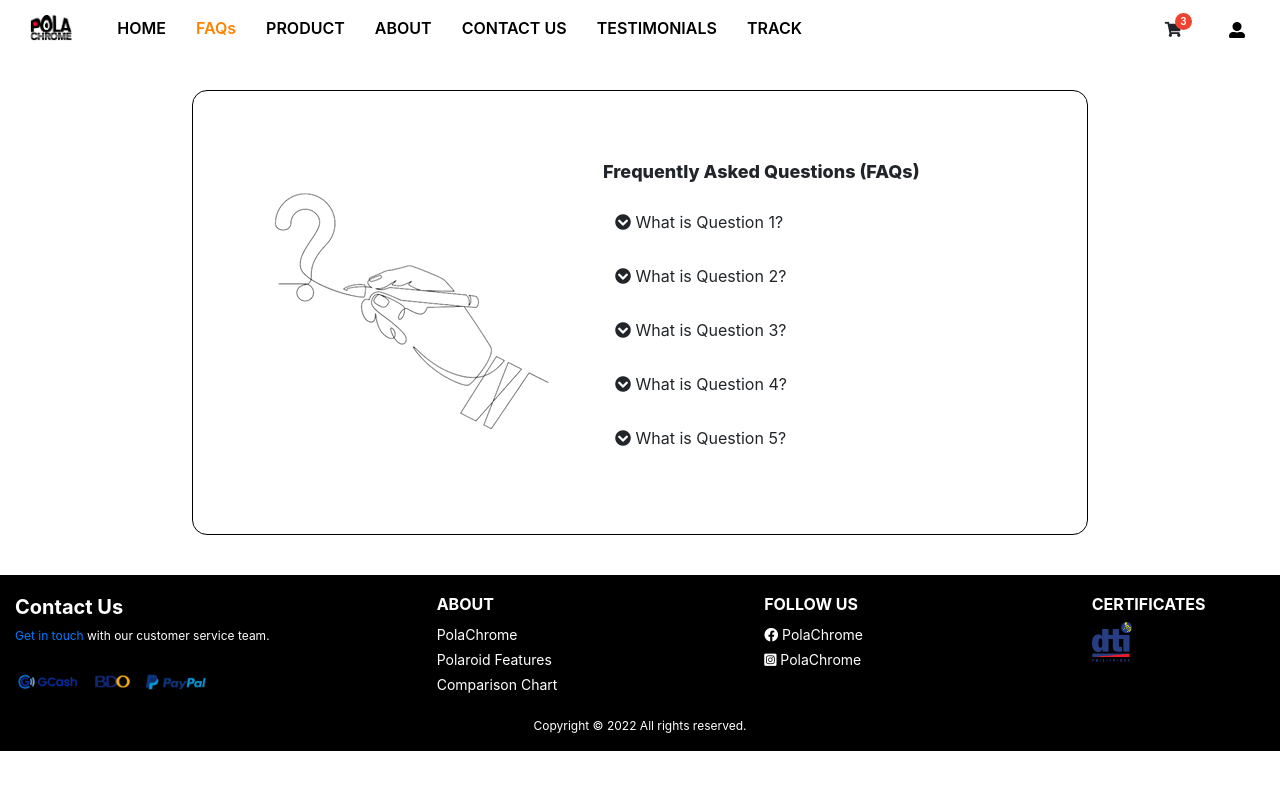
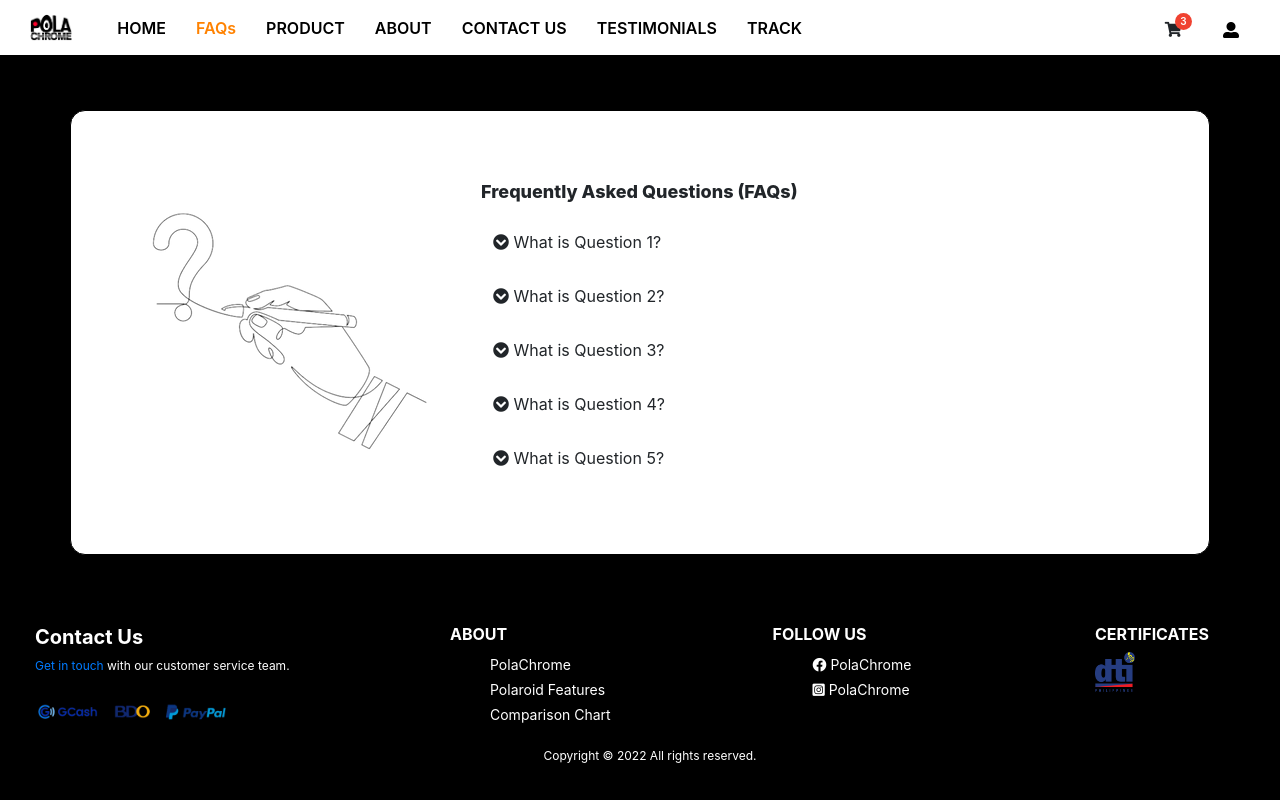
Before and after one commit to Polachrome-Website/polachrome-website, a PHP site: page /faq.html in a window 1280 px wide. Run offline with PHP 8.4, Linux system fonts and the light colour scheme; some libraries are stand-ins or nearby versions.

Commit message:
changed background for FAQs

```diff
--- a/faq.css
+++ b/faq.css
@@ -3,49 +3,40 @@
     src: url(font/FF\ Real\ Head\ Pro/);
   }
 
-  *{
-      margin:0;
-      padding:0;
-      box-sizing: border-box;
-      outline: none;
-
-  }
 
   body{
-      height: 100%;
-      background: white;
+      background-color: black;
+      max-height: fit-content;
       font-family: font-face="Polaroid";
       padding-top: 20px;
       overflow-x: hidden;
       flex-direction: column;
-      min-height: 100vh;
   }
 
 @media(max-width:1245px){
     .bg-img{
-      min-height: 60vh;
+      min-height: 100%;
     }
 }
 
 .bg-img{
-      background-image: url(img/faqs.jpg);
       background-size: cover;
-      min-height:90vh;
+      min-height:100%;
+      min-width: 100%;
       position:relative;
       background-repeat: no-repeat;
-      color:white;
-      text-shadow: 5px 5px 5px rgba(0,0,0,.2)
+
 }
 
 .container{
+      position: relative;
       background: white;
       border: 1px solid black;
-      width: 70%;
       height: 100%;
       padding: 70px;
       border-radius: 15px;
-      margin-top: 70px;
-      margin-bottom: 20px;
+      margin-top: 90px;
+      margin-bottom: 50px;
       display: flex;
 }
 
@@ -583,6 +574,7 @@ footer{
   bottom: 0px;
   width: 100%;
   height: min-content;
+  padding-left: 20px;
 
 }
 
--- a/faq.html
+++ b/faq.html
@@ -121,6 +121,7 @@
     <!--End of Navbar section-->
 
         <!--Body-->
+        <div class="bg-img">
         <div class="container">
             <!--Left (picture)-->
             <div class="left">
@@ -185,6 +186,7 @@
 
         </div>
         </div>
+    </div>
 
 
         <!--Bootsrap JS cdn-->
```
